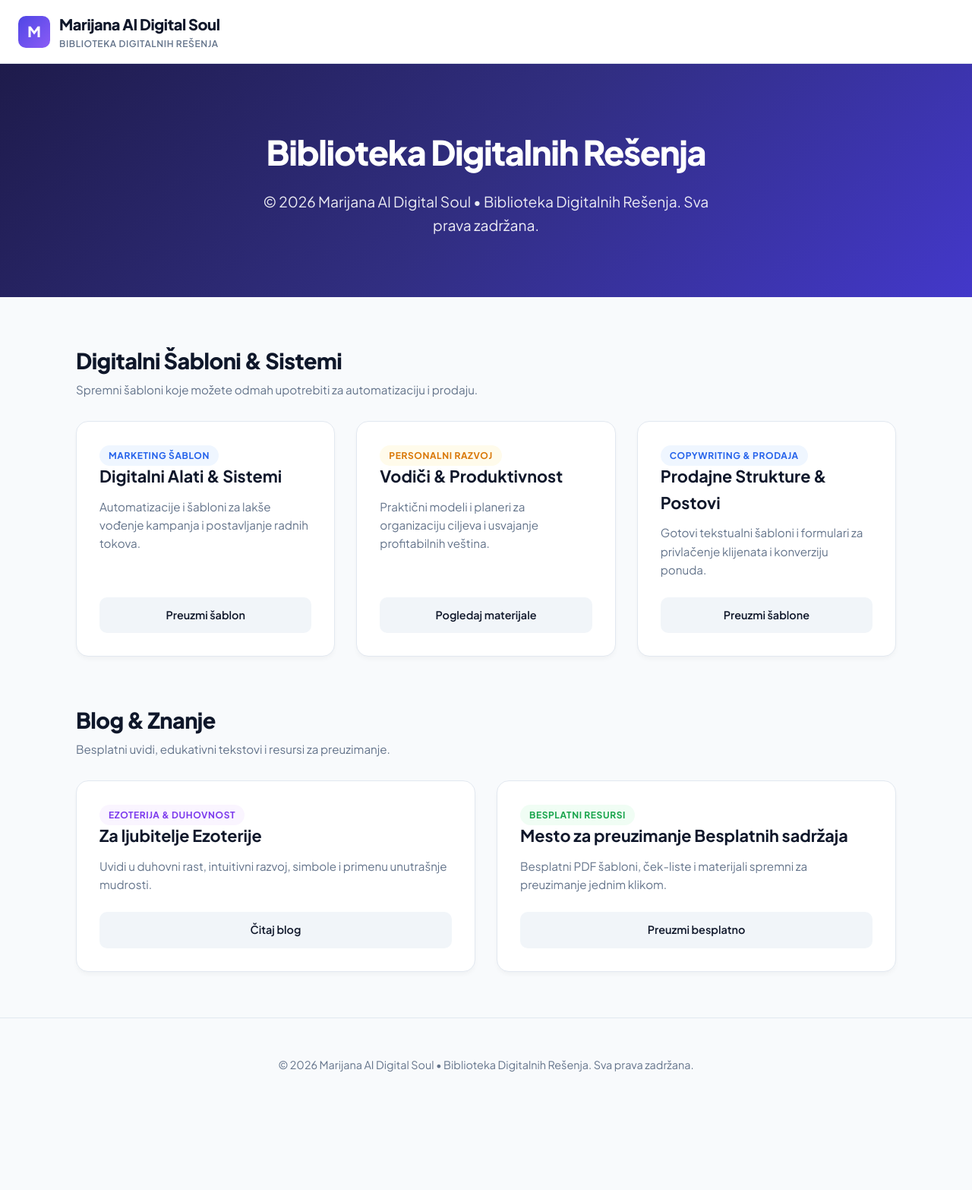
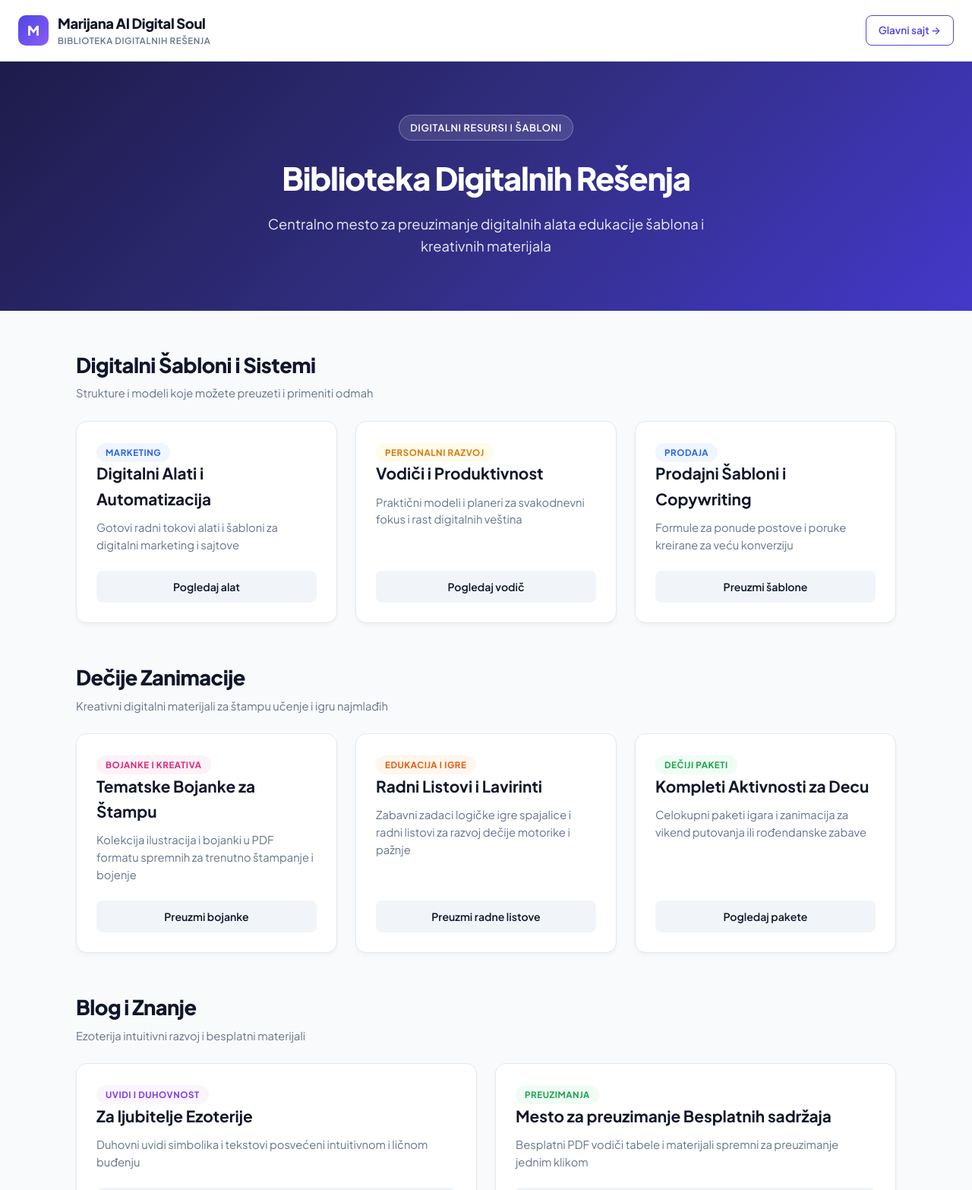
Before and after one commit to marijanaforai-creator/Biblioteka_Digitalnih_Resenja-, a plain HTML site: page index.html in a window 1280 px wide. Shown: the top 1566 px of the page at 76% size. Before the commit the page ends 1463 px from the top, so only its background shows below. Drawn offline with Linux system fonts and the light colour scheme.

Commit message:
Update index.html

```diff
--- a/index.html
+++ b/index.html
@@ -3,7 +3,7 @@
 <head>
   <meta charset="UTF-8">
   <meta name="viewport" content="width=device-width, initial-scale=1.0">
-  <title>Marijana AI | Biblioteka Digitalnih Rešenja</title>
+  <title>Biblioteka Digitalnih Rešenja | Marijana AI Digital Soul</title>
 
   <!-- Google Fonts: Plus Jakarta Sans -->
   <link rel="preconnect" href="https://fonts.googleapis.com">
@@ -12,8 +12,7 @@
 
   <style>
     :root {
-      --primary: #4f46e5;       /* Glavna boja brenda */
-      --primary-dark: #3730a3;
+      --primary: #4f46e5;
       --accent: #8b5cf6;
       --bg: #f8fafc;
       --text: #0f172a;
@@ -35,7 +34,7 @@
       line-height: 1.6;
     }
 
-    /* Gornja traka - Brend i Logo */
+    /* Gornja traka sa navigacijom ka glavnom sajtu */
     nav {
       background: #ffffff;
       border-bottom: 1px solid var(--border);
@@ -57,8 +56,8 @@
     }
 
     .brand-logo {
-      width: 42px;
-      height: 42px;
+      width: 40px;
+      height: 40px;
       border-radius: 10px;
       background: linear-gradient(135deg, var(--primary), var(--accent));
       display: flex;
@@ -66,69 +65,94 @@
       justify-content: center;
       color: white;
       font-weight: 800;
-      font-size: 1.2rem;
+      font-size: 1.1rem;
     }
 
     .brand-name {
-      font-size: 1.25rem;
+      font-size: 1.15rem;
       font-weight: 800;
       letter-spacing: -0.02em;
     }
 
     .brand-tagline {
-      font-size: 0.75rem;
+      font-size: 0.72rem;
       color: var(--text-muted);
       text-transform: uppercase;
       font-weight: 600;
       letter-spacing: 0.05em;
     }
 
-    /* Glavno zaglavlje */
+    .main-site-btn {
+      text-decoration: none;
+      font-size: 0.85rem;
+      font-weight: 600;
+      color: var(--primary);
+      border: 1px solid var(--primary);
+      padding: 8px 16px;
+      border-radius: 8px;
+      transition: all 0.2s;
+    }
+
+    .main-site-btn:hover {
+      background: var(--primary);
+      color: white;
+    }
+
+    /* Hero Zaglavlje */
     header {
       background: linear-gradient(135deg, #1e1b4b 0%, #312e81 50%, #4338ca 100%);
       color: white;
       text-align: center;
-      padding: 80px 20px;
+      padding: 70px 20px;
+    }
+
+    .hub-badge {
+      display: inline-block;
+      background: rgba(255, 255, 255, 0.12);
+      border: 1px solid rgba(255, 255, 255, 0.25);
+      padding: 6px 14px;
+      border-radius: 20px;
+      font-size: 0.8rem;
+      font-weight: 600;
+      letter-spacing: 0.05em;
+      text-transform: uppercase;
+      margin-bottom: 16px;
     }
 
     header h1 {
-      font-size: 2.8rem;
+      font-size: 2.6rem;
       font-weight: 800;
       letter-spacing: -0.03em;
-      margin-bottom: 14px;
+      margin-bottom: 12px;
     }
 
     header p {
-      font-size: 1.2rem;
+      font-size: 1.15rem;
       opacity: 0.9;
-      max-width: 640px;
+      max-width: 650px;
       margin: 0 auto;
-      font-weight: 400;
     }
 
     .container {
       max-width: 1120px;
-      margin: 60px auto;
+      margin: 50px auto;
       padding: 0 20px;
     }
 
     .section-header {
-      margin-bottom: 28px;
+      margin-bottom: 24px;
     }
 
     .section-title {
-      font-size: 1.8rem;
+      font-size: 1.7rem;
       font-weight: 800;
       letter-spacing: -0.02em;
       color: var(--text);
-      display: flex;
-      align-items: center;
-      gap: 10px;
     }
 
     .section-subtitle {
       color: var(--text-muted);
-      font-size: 0.95rem;
+      font-size: 0.92rem;
       margin-top: 4px;
     }
 
@@ -136,14 +160,14 @@
     .grid {
       display: grid;
       grid-template-columns: repeat(auto-fit, minmax(300px, 1fr));
-      gap: 28px;
-      margin-bottom: 60px;
+      gap: 24px;
+      margin-bottom: 50px;
     }
 
     .card {
       background: var(--card-bg);
-      border-radius: 16px;
-      padding: 30px;
+      border-radius: 14px;
+      padding: 26px;
       border: 1px solid var(--border);
       box-shadow: 0 4px 6px -1px rgba(0, 0, 0, 0.04);
       display: flex;
@@ -153,28 +177,30 @@
     }
 
     .card:hover {
-      transform: translateY(-5px);
-      box-shadow: 0 16px 24px -6px rgba(0, 0, 0, 0.08);
+      transform: translateY(-4px);
+      box-shadow: 0 14px 20px -5px rgba(0, 0, 0, 0.07);
     }
 
     .tag {
       align-self: flex-start;
-      font-size: 0.75rem;
+      font-size: 0.72rem;
       font-weight: 700;
       text-transform: uppercase;
       letter-spacing: 0.05em;
-      padding: 6px 12px;
+      padding: 5px 12px;
       border-radius: 9999px;
-      margin-bottom: 16px;
+      margin-bottom: 14px;
     }
 
     .tag-blue { background: #eff6ff; color: #2563eb; }
     .tag-purple { background: #faf5ff; color: #7c3aed; }
     .tag-green { background: #f0fdf4; color: #16a34a; }
     .tag-amber { background: #fffbeb; color: #d97706; }
+    .tag-pink { background: #fdf2f8; color: #db2777; }
+    .tag-orange { background: #fff7ed; color: #ea580c; }
 
     .card h3 {
-      font-size: 1.35rem;
+      font-size: 1.3rem;
       font-weight: 700;
       margin-bottom: 10px;
       color: var(--text);
@@ -182,9 +208,9 @@
 
     .card p {
       color: var(--text-muted);
-      font-size: 0.95rem;
-      margin-bottom: 24px;
-      line-height: 1.6;
+      font-size: 0.92rem;
+      margin-bottom: 22px;
+      line-height: 1.55;
     }
 
     .btn {
@@ -193,9 +219,9 @@
       background-color: #f1f5f9;
       color: var(--text);
       font-weight: 600;
-      font-size: 0.9rem;
-      padding: 12px 20px;
-      border-radius: 10px;
+      font-size: 0.88rem;
+      padding: 10px 18px;
+      border-radius: 8px;
       text-align: center;
       transition: all 0.2s;
     }
@@ -207,16 +233,16 @@
 
     footer {
       text-align: center;
-      padding: 50px 20px;
+      padding: 40px 20px;
       color: var(--text-muted);
-      font-size: 0.9rem;
+      font-size: 0.88rem;
       border-top: 1px solid var(--border);
     }
   </style>
 </head>
 <body>
 
-  <!-- Navigacija / Brend Bar -->
+  <!-- Navigacija -->
   <nav>
     <a href="#" class="brand">
       <div class="brand-logo">M</div>
@@ -225,72 +251,109 @@
         <div class="brand-tagline">Biblioteka Digitalnih Rešenja</div>
       </div>
     </a>
+    <a href="https://marijanaforai-creator.github.io/mindstru-site/" class="main-site-btn">Glavni sajt &rarr;</a>
   </nav>
 
   <!-- Hero Zaglavlje -->
   <header>
+    <span class="hub-badge">Digitalni Resursi i Šabloni</span>
     <h1>Biblioteka Digitalnih Rešenja</h1>
-    <p>&copy; 2026 Marijana AI Digital Soul • Biblioteka Digitalnih Rešenja. Sva prava zadržana.</p>
+    <p>Centralno mesto za preuzimanje digitalnih alata edukacije šablona i kreativnih materijala</p>
   </header>
 
   <div class="container">
 
-    <!-- SEKCIJA: ŠABLONI I TEMPLATE-I -->
+    <!-- SEKCIJA 1: DIGITALNI PROIZVODI I SISTEMI -->
     <div class="section-header">
-      <h2 class="section-title">Digitalni Šabloni & Sistemi</h2>
-      <p class="section-subtitle">Spremni šabloni koje možete odmah upotrebiti za automatizaciju i prodaju.</p>
+      <h2 class="section-title">Digitalni Šabloni i Sistemi</h2>
+      <p class="section-subtitle">Strukture i modeli koje možete preuzeti i primeniti odmah</p>
     </div>
 
     <div class="grid">
       <div class="card">
         <div>
-          <span class="tag tag-blue">Marketing Šablon</span>
-          <h3>Digitalni Alati & Sistemi</h3>
-          <p>Automatizacije i šabloni za lakše vođenje kampanja i postavljanje radnih tokova.</p>
+          <span class="tag tag-blue">Marketing</span>
+          <h3>Digitalni Alati i Automatizacija</h3>
+          <p>Gotovi radni tokovi alati i šabloni za digitalni marketing i sajtove</p>
         </div>
-        <a href="#" class="btn">Preuzmi šablon</a>
+        <a href="#" class="btn">Pogledaj alat</a>
       </div>
 
       <div class="card">
         <div>
           <span class="tag tag-amber">Personalni Razvoj</span>
-          <h3>Vodiči & Produktivnost</h3>
-          <p>Praktični modeli i planeri za organizaciju ciljeva i usvajanje profitabilnih veština.</p>
+          <h3>Vodiči i Produktivnost</h3>
+          <p>Praktični modeli i planeri za svakodnevni fokus i rast digitalnih veština</p>
         </div>
-        <a href="#" class="btn">Pogledaj materijale</a>
+        <a href="#" class="btn">Pogledaj vodič</a>
       </div>
 
       <div class="card">
         <div>
-          <span class="tag tag-blue">Copywriting & Prodaja</span>
-          <h3>Prodajne Strukture & Postovi</h3>
-          <p>Gotovi tekstualni šabloni i formulari za privlačenje klijenata i konverziju ponuda.</p>
+          <span class="tag tag-blue">Prodaja</span>
+          <h3>Prodajni Šabloni i Copywriting</h3>
+          <p>Formule za ponude postove i poruke kreirane za veću konverziju</p>
         </div>
         <a href="#" class="btn">Preuzmi šablone</a>
       </div>
     </div>
 
-    <!-- SEKCIJA: BLOG I BESPLATNI SADRŽAJI -->
+    <!-- SEKCIJA 2: DEČIJE ZANIMACIJE -->
     <div class="section-header">
-      <h2 class="section-title">Blog & Znanje</h2>
-      <p class="section-subtitle">Besplatni uvidi, edukativni tekstovi i resursi za preuzimanje.</p>
+      <h2 class="section-title">Dečije Zanimacije</h2>
+      <p class="section-subtitle">Kreativni digitalni materijali za štampu učenje i igru najmlađih</p>
     </div>
 
     <div class="grid">
       <div class="card">
         <div>
-          <span class="tag tag-purple">Ezoterija & Duhovnost</span>
-          <h3>Za ljubitelje Ezoterije</h3>
-          <p>Uvidi u duhovni rast, intuitivni razvoj, simbole i primenu unutrašnje mudrosti.</p>
+          <span class="tag tag-pink">Bojanke i Kreativa</span>
+          <h3>Tematske Bojanke za Štampu</h3>
+          <p>Kolekcija ilustracija i bojanki u PDF formatu spremnih za trenutno štampanje i bojenje</p>
         </div>
-        <a href="#" class="btn">Čitaj blog</a>
+        <a href="#" class="btn">Preuzmi bojanke</a>
       </div>
 
       <div class="card">
         <div>
-          <span class="tag tag-green">Besplatni Resursi</span>
+          <span class="tag tag-orange">Edukacija i Igre</span>
+          <h3>Radni Listovi i Lavirinti</h3>
+          <p>Zabavni zadaci logičke igre spajalice i radni listovi za razvoj dečije motorike i pažnje</p>
+        </div>
+        <a href="#" class="btn">Preuzmi radne listove</a>
+      </div>
+
+      <div class="card">
+        <div>
+          <span class="tag tag-green">Dečiji Paketi</span>
+          <h3>Kompleti Aktivnosti za Decu</h3>
+          <p>Celokupni paketi igara i zanimacija za vikend putovanja ili rođendanske zabave</p>
+        </div>
+        <a href="#" class="btn">Pogledaj pakete</a>
+      </div>
+    </div>
+
+    <!-- SEKCIJA 3: BLOG I RESURSI -->
+    <div class="section-header">
+      <h2 class="section-title">Blog i Znanje</h2>
+      <p class="section-subtitle">Ezoterija intuitivni razvoj i besplatni materijali</p>
+    </div>
+
+    <div class="grid">
+      <div class="card">
+        <div>
+          <span class="tag tag-purple">Uvidi i Duhovnost</span>
+          <h3>Za ljubitelje Ezoterije</h3>
+          <p>Duhovni uvidi simbolika i tekstovi posvećeni intuitivnom i ličnom buđenju</p>
+        </div>
+        <a href="#" class="btn">Čitaj blog postove</a>
+      </div>
+
+      <div class="card">
+        <div>
+          <span class="tag tag-green">Preuzimanja</span>
           <h3>Mesto za preuzimanje Besplatnih sadržaja</h3>
-          <p>Besplatni PDF šabloni, ček-liste i materijali spremni za preuzimanje jednim klikom.</p>
+          <p>Besplatni PDF vodiči tabele i materijali spremni za preuzimanje jednim klikom</p>
         </div>
         <a href="#" class="btn">Preuzmi besplatno</a>
       </div>
@@ -299,7 +362,7 @@
   </div>
 
   <footer>
-    &copy; 2026 Marijana AI Digital Soul • Biblioteka Digitalnih Rešenja. Sva prava zadržana.
+    &copy; 2026 Marijana AI Digital Soul | Biblioteka Digitalnih Rešenja - Sva prava zadržana
   </footer>
 
 </body>
```
